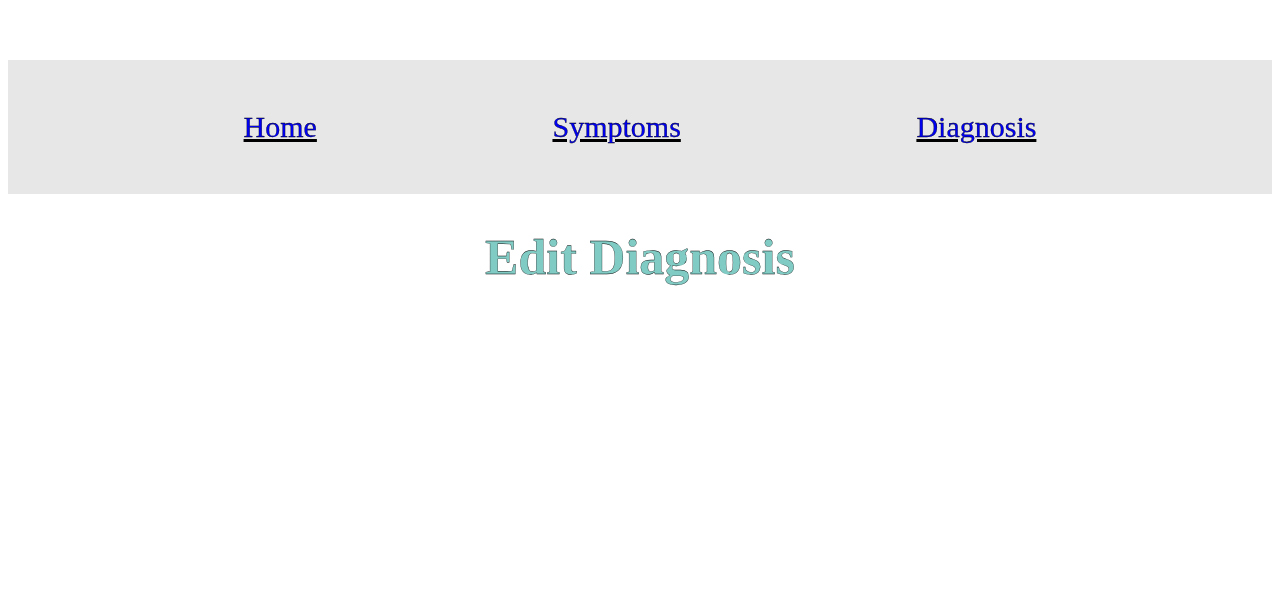
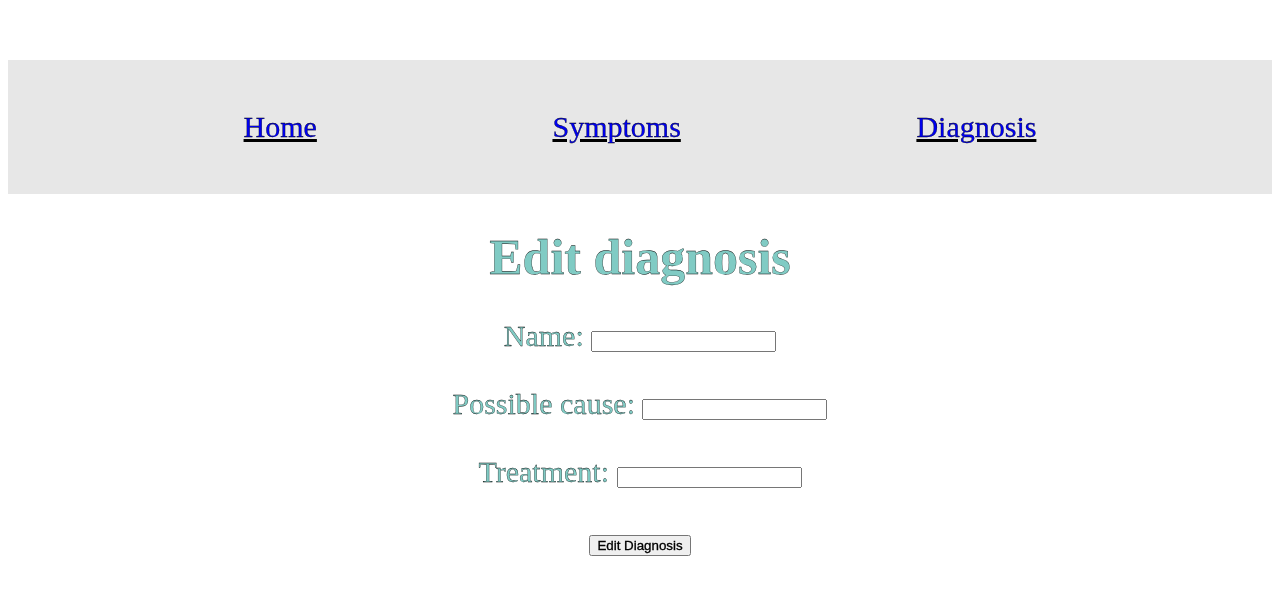
Before and after one commit to EddieYuabov/symptom_diagnosis, a Vue app in the folder symptom-diagnosis-app/: page /diagnosis/edit/1 in a window 1280 px wide. Shown: the top 594 px of the page. Built offline with nearby package versions, Linux system fonts and the light colour scheme; no server answers.

Commit message:
did form for edit diagnosis

```diff
--- a/symptom-diagnosis-app/src/components/EditDiagnosis.vue
+++ b/symptom-diagnosis-app/src/components/EditDiagnosis.vue
@@ -1,12 +1,58 @@
 <template>
     <div>
-        <h1>Edit Diagnosis</h1>
+        <h1>Edit {{diagnosis.name}} diagnosis</h1>
+    </div>
+    <div>
+        <form>
+            <label>Name: </label>
+            <input @input="handleChange" :value="newName" name="newName"/>
+            <br/>
+            <br/>
+            <label>Possible cause: </label>
+            <input @input="handleChange" :value="newPossibleCause" name="newPossibleCause"/>
+            <br/>
+            <br/>
+            <label>Treatment: </label>
+            <input @input="handleChange" :value="newTreatment" name="newTreatment"/>
+            <br/>
+            <br/>
+            <button>
+                Edit Diagnosis
+            </button>
+        </form>
     </div>
 </template>
 
 <script>
+import axios from 'axios'
+const URL = 'http://localhost:3001/home'
 export default {
-    name: "EditDiagnosis"
+    name: "EditDiagnosis",
+    data: () => ({
+            newName: '',
+            newPossibleCause: '',
+            newTreatment: '',
+            diagnosis: []
+        }),
+        mounted: function(){
+            this.getDiagnosis()
+        },
+        methods: {
+            handleChange(e) {
+                this[e.target.name] = e.target.value
+            },
+            async getDiagnosis(){
+                const response = await axios.get(`${URL}/diagnosis/${this.$route.params.diagnosis_id}`)
+                this.diagnosis = response.data
+                console.log(this.diagnosis)
+            },
+            async editDiagnosis(e){
+                e.preventDefault()
+                // const data = {symptom: this.newSymptom}
+                // await axios.put(`${URL}/symptoms/${this.$route.params.symptom_id}`, data)
+                // this.$router.push(`/symptoms`)
+            }
+        }
 }
 </script>
 
```
